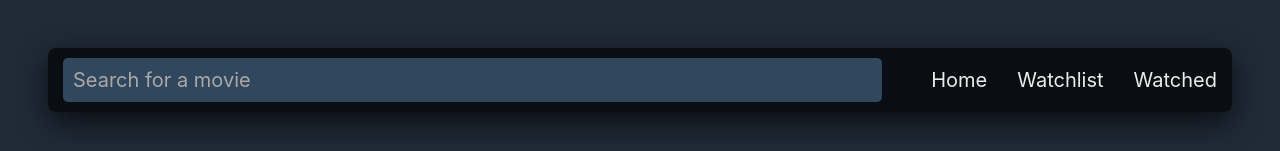
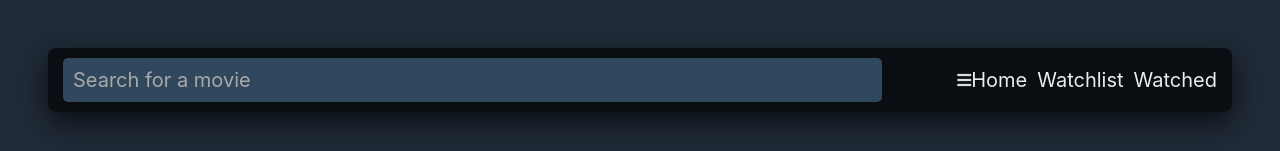
Before and after one commit to paubonilla/movie-playlist, a React (Create React App) app: page / in a window 1280 px wide. Shown: the top 151 px of the page. Built offline with nearby package versions, Linux system fonts and the light colour scheme.

Commit message:
modified components

```diff
--- a/public/index.html
+++ b/public/index.html
@@ -6,11 +6,17 @@
     <meta name="viewport" content="width=device-width, initial-scale=1" />
     <meta
       name="description"
-      content="Web site created using create-react-app"
+      content="You can search movies that you already wacthed and create your own watchlist, try it!"
     />
     <link
       rel="stylesheet"
       href="https://cdn.jsdelivr.net/gh/kognise/water.css@latest/dist/dark.min.css"
+    />
+    <link
+      rel="stylesheet"
+      href="https://use.fontawesome.com/releases/v5.14.0/css/all.css"
+      integrity="sha384-HzLeBuhoNPvSl5KYnjx0BT+WB0QEEqLprO+NBkkk5gbc67FTaL7XIGa2w1L0Xbgc"
+      crossorigin="anonymous"
     />
     <link rel="apple-touch-icon" href="%PUBLIC_URL%/logo192.png" />
     <link rel="manifest" href="%PUBLIC_URL%/manifest.json" />
--- a/src/components/Nav.js
+++ /dev/null
@@ -1,23 +0,0 @@
-import React from 'react'
-import { NavLink } from 'react-router-dom'
-
-export default function Nav() {
-  return (
-    <div>
-      <ul className="nav-links">
-        <li>
-          <NavLink activeClassName="active" to="/" className=".name" >Home</NavLink>
-        </li>
-        <li>
-          <NavLink activeClassName="active" to="/watchlist">Watchlist</NavLink>
-        </li>
-        <li>
-          <NavLink activeClassName="active" to="/watched">Watched</NavLink>
-        </li>
-        {/* <li>
-          <NavLink to="/add"><ADD_BTN>add</ADD_BTN></NavLink>
-        </li> */}
-      </ul>
-    </div>
-  )
-}
--- /dev/null
+++ b/src/components/Nav/MenuItems.js
@@ -0,0 +1,20 @@
+export const MenuItems = [
+  {
+    title: 'Home',
+    to: '/',
+    cName: 'nav-links',
+    aCName: 'active'
+  },
+  {
+    title: 'Watchlist',
+    to: '/watchlist',
+    aCName: 'active',
+    cName: 'nav-links'
+  },
+  {
+    title: 'Watched',
+    to: '/watched',
+    aCName: 'active',
+    cName: 'nav-links'
+  },
+]
--- /dev/null
+++ b/src/components/Nav/Nav.js
@@ -0,0 +1,30 @@
+import React, { useState } from 'react'
+import { NavLink } from 'react-router-dom'
+import { MenuItems } from './MenuItems'
+import { NavContainer } from './index'
+
+export default function Nav() {
+  const [clicked, setClicked] = useState(false)
+
+  const handleClick = () => {
+    setClicked({ clicked: !clicked })
+  }
+
+  return (
+    <NavContainer>
+      <div
+        className="menu-icon"
+        onClick={() => handleClick()}
+      >
+        <i className={clicked ? 'fas fa-times' : 'fas fa-bars'}></i>
+      </div>
+      <ul className={clicked ? 'nav-menu active' : 'nav-menu'}>
+        {MenuItems.map((item, i) => {
+          return (
+            <li key={i}><NavLink activeClassName={item.aCName} to={item.to} className={item.cName}>{item.title}</NavLink></li>
+          )
+        })}
+      </ul>
+    </NavContainer>
+  )
+}
--- /dev/null
+++ b/src/components/Nav/index.js
@@ -0,0 +1,43 @@
+import styled from 'styled-components'
+
+export const NavContainer = styled.nav`
+  display: flex;
+  align-items: center;
+
+  .menu-icon {
+    /* display: none; */
+  }
+
+  .nav-menu {
+    padding: 0;
+    margin: 0;
+    text-align: center;
+    list-style: none;
+    display: grid;
+    grid-template-columns: repeat(3, auto);
+    grid-gap: 10px;
+    /* li {
+      display: inline-block;
+      margin-right: 30px;
+      @media (max-width: 320px) {
+        margin-right: 10px;
+      }
+    }
+    li:last-child {
+      margin-right: 0;
+    } */
+  }
+
+  .nav-links {
+    color: #ECECEC;
+    font-size: 1.25rem;
+    @media (max-width: 320px) {
+      font-size: 16px;
+    }
+    text-decoration: none;
+    transition: all 0.3s ease;
+    &:hover {
+      opacity: 0.7;
+    }
+  }
+`
--- a/src/components/layout/Header.js
+++ b/src/components/layout/Header.js
@@ -2,7 +2,7 @@ import React, { useState } from 'react'
 import { HeaderContainer, InnerContent, InputWrapper, InputResults } from '../layout/index'
 import { Container } from '../../styled'
 import ResultCard from '../../components/cards/ResultCard/ResultCard'
-import Nav from '../Nav'
+import Nav from '../Nav/Nav'
 
 const Header = () => {
   const [query, setQuery] = useState("");
--- a/src/components/layout/index.js
+++ b/src/components/layout/index.js
@@ -4,18 +4,6 @@ export const HeaderContainer = styled.div`
   border-radius: 8px;
   background-color: rgba(0, 0, 0, 0.7);
   box-shadow: 0px 10px 30px rgba(0, 0, 0, 0.7);
-  a {
-    color: #ECECEC;
-    font-size: 1.25rem;
-    @media (max-width: 320px) {
-      font-size: 16px;
-    }
-    text-decoration: none;
-    transition: all 0.3s ease;
-    &:hover {
-      opacity: 0.7;
-    }
-  }
 `
 
 export const InnerContent = styled.div`
@@ -32,23 +20,6 @@ export const InnerContent = styled.div`
   .name a {
     font-weight: 700;
     font-size: 1.5rem;
-  }
-  .nav-links {
-    padding: 0;
-    margin: 0;
-    list-style: none;
-    display: flex;
-    align-items: center;
-    li {
-      display: inline-block;
-      margin-right: 30px;
-      @media (max-width: 320px) {
-        margin-right: 10px;
-      }
-    }
-    li:last-child {
-      margin-right: 0;
-    }
   }
 `
 
--- a/src/index.js
+++ b/src/index.js
@@ -6,9 +6,7 @@ import { HashRouter } from 'react-router-dom';
 
 ReactDOM.render(
   <HashRouter>
-    <React.StrictMode>
-      <App />
-    </React.StrictMode>
+    <App />
   </HashRouter>,
   document.getElementById('root')
 );
```
